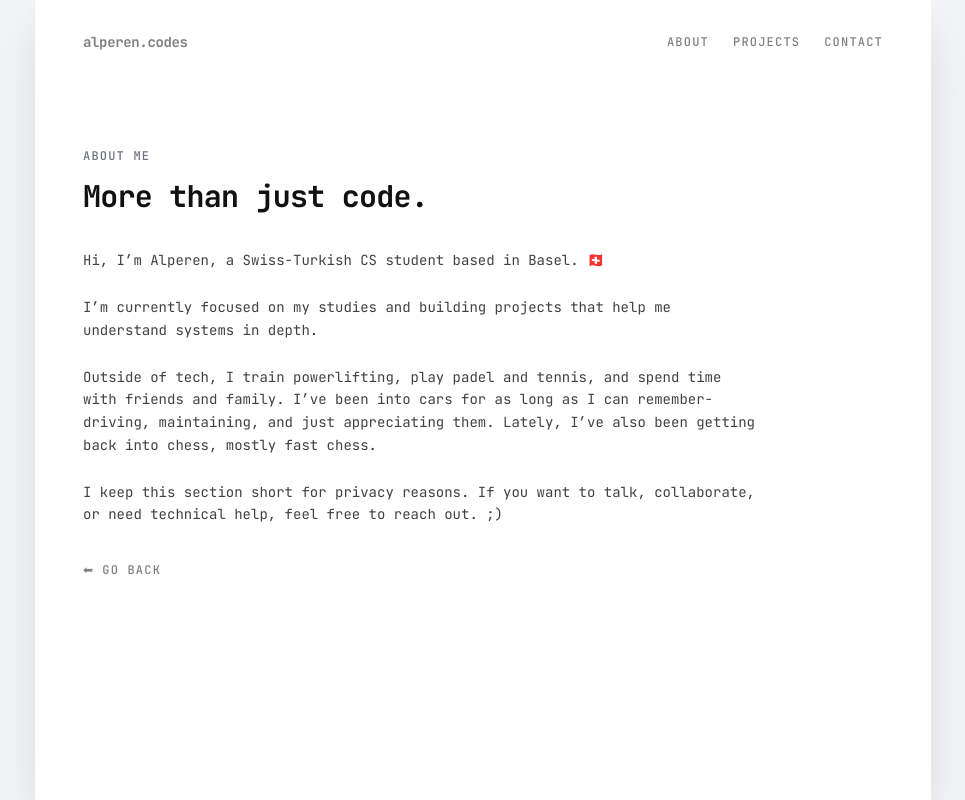
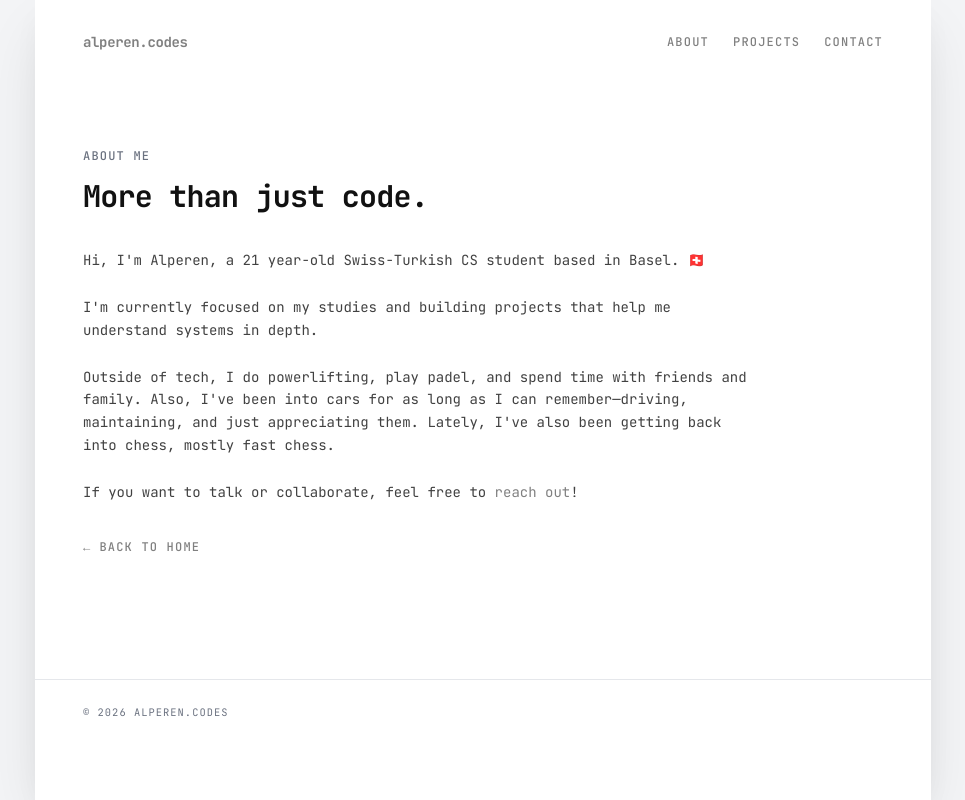
Before and after one commit to alperencodes/alperencodes.github.io, a Next.js app: page /about in a window 1280 px wide. Shown: the whole page, without its empty margins (157-1122 px from the left). Built offline with nearby package versions, Linux system fonts and the light colour scheme.

Commit message:
feat: update About page content for clarity and add footer with copyright

```diff
--- a/src/app/about/page.tsx
+++ b/src/app/about/page.tsx
@@ -1,6 +1,7 @@
 import { siteConfig } from "@/data/portfolio";
 import Header from "@/components/layout/Header";
 import Contact from "@/components/ui/Contact";
+import Timeline from "@/components/ui/Timeline";
 
 export default function About() {
     return (
@@ -18,21 +19,22 @@ export default function About() {
 
                     <div className="prose prose-sm prose-neutral text-ink/80 max-w-2xl space-y-6 leading-relaxed">
                         <p>
-                            Hi, I’m Alperen, a Swiss-Turkish CS student based in Basel. 🇨🇭
+                            Hi, I&#39;m Alperen, a 21 year-old Swiss-Turkish CS student based in Basel. 🇨🇭
                         </p>
 
                         <p>
-                            I’m currently focused on my studies and building projects that help me understand systems in depth.
+                            I&#39;m currently focused on my studies and building projects that help me understand systems in depth.
                         </p>
 
                         <p>
-                            Outside of tech, I train powerlifting, play padel and tennis, and spend time with friends and family.
-                            I’ve been into cars for as long as I can remember-driving, maintaining, and just appreciating them.
-                            Lately, I’ve also been getting back into chess, mostly fast chess.
+                            Outside of tech, I do powerlifting, play padel, and spend time with friends and family.
+                            Also, I&#39;ve been into cars for as long as I can remember—driving, maintaining, and just appreciating them.
+                            Lately, I&#39;ve also been getting back into chess, mostly fast chess.
                         </p>
 
                         <p>
-                            I keep this section short for privacy reasons. If you want to talk, collaborate, or need technical help, feel free to reach out. ;)
+                            {/* eslint-disable-next-line @next/next/no-html-link-for-pages */}
+                            If you want to talk or collaborate, feel free to <a href="/#contact">reach out</a>!
                         </p>
                     </div>
 
@@ -42,11 +44,17 @@ export default function About() {
                             href="/"
                             className="inline-flex items-center gap-2 text-xs font-medium uppercase tracking-widest text-muted hover:text-ink transition-colors group"
                         >
-                            <span className="group-hover:-translate-x-1 transition-transform">⬅</span> Go back
+                            <span className="group-hover:-translate-x-1 transition-transform">←</span> Back to Home
                         </a>
                     </div>
                 </section>
             </main>
+
+            <footer className="px-10 md:px-12 py-6 border-t border-border">
+                <p className="text-[0.65rem] uppercase tracking-widest text-muted">
+                    © {new Date().getFullYear()} {siteConfig.name}
+                </p>
+            </footer>
         </>
     );
 }
```
